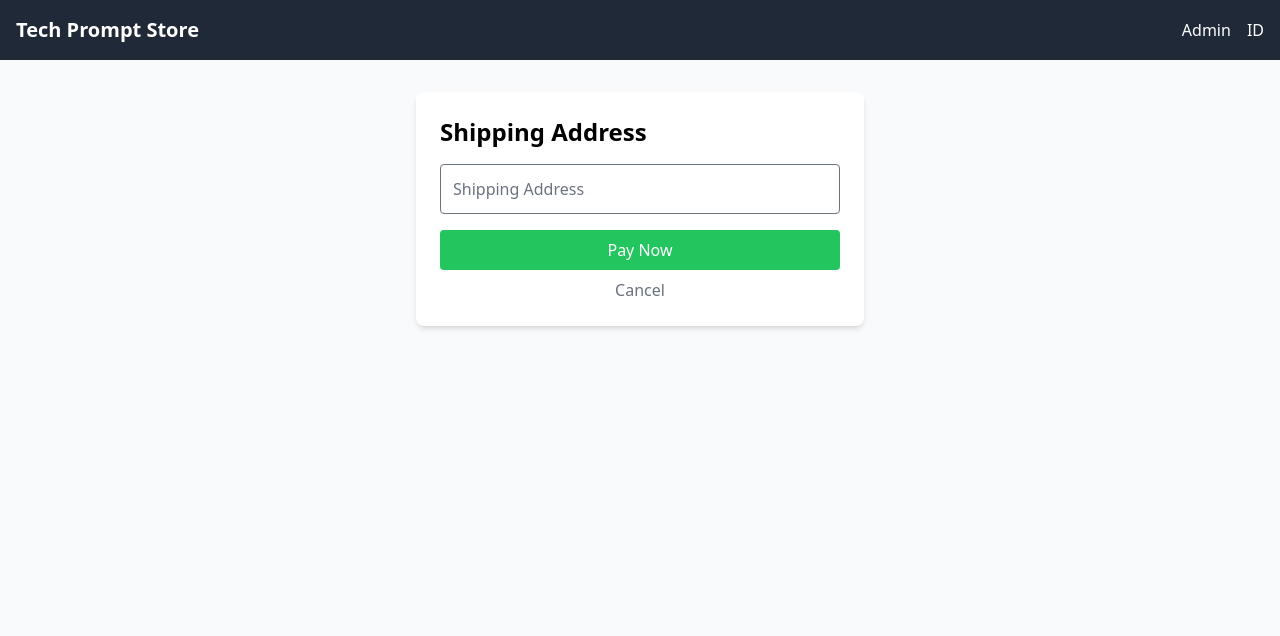
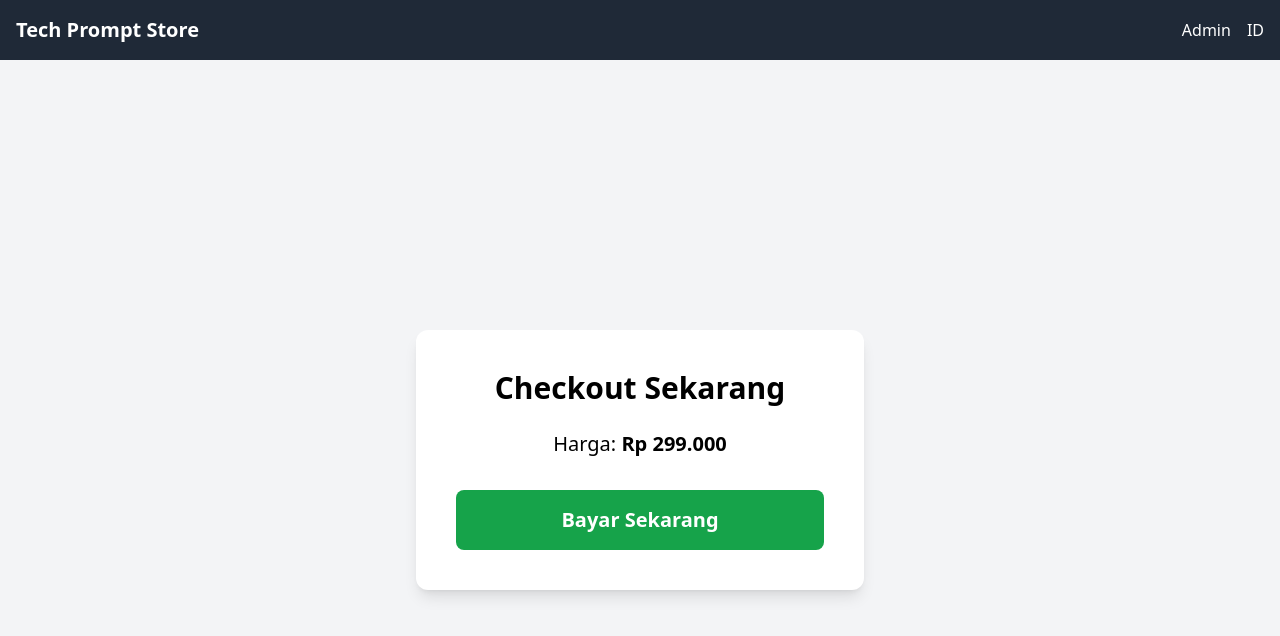
Before and after one commit to chafis1221-oss/Apps, a React (Vite) app in the folder frontend/: page /checkout in a window 1280 px wide. Shown: the top 636 px of the page. Built offline with nearby package versions, Linux system fonts and the light colour scheme.

Commit message:
Refactor Checkout component for better UX

```diff
--- a/frontend/src/pages/Checkout.jsx
+++ b/frontend/src/pages/Checkout.jsx
@@ -1,44 +1,37 @@
 import { useState } from 'react';
 import { useTranslation } from 'react-i18next';
-import { useNavigate } from 'react-router-dom';
 import axios from 'axios';
 
 const Checkout = () => {
   const { t } = useTranslation();
-  const [address, setAddress] = useState('');
-  const navigate = useNavigate();
+  const [loading, setLoading] = useState(false);
 
-  const handleSubmit = async (e) => {
-    e.preventDefault();
-    try {
-      // Simulasi: Di real, post ke /api/create-checkout-session
-      const res = await axios.post('https://apps-8wf5.onrender.com/api/create-checkout-session', { address }, {
-        headers: { Authorization: `Bearer ${localStorage.getItem('token')}` }
+  const handleCheckout = () => {
+    setLoading(true);
+    axios.post('https://apps-8wf5.onrender.com/api/create-checkout-session')
+      .then(res => {
+        if (res.data.url) {
+          window.location.href = res.data.url;
+        }
+      })
+      .catch(err => {
+        alert('Checkout sementara gagal, coba lagi');
+        setLoading(false);
       });
-      window.location.href = res.data.url; // Redirect ke Stripe
-    } catch (err) {
-      alert('Error: ' + err.response?.data?.error);
-    }
   };
 
   return (
-    <div className="min-h-screen bg-gray-50 py-8">
-      <div className="max-w-md mx-auto bg-white p-6 rounded-lg shadow-md">
-        <h2 className="text-2xl font-bold mb-4">{t('checkout.address')}</h2>
-        <form onSubmit={handleSubmit}>
-          <input
-            type="text"
-            placeholder={t('checkout.address')}
-            value={address}
-            onChange={(e) => setAddress(e.target.value)}
-            className="w-full p-3 border rounded mb-4"
-            required
-          />
-          <button type="submit" className="w-full bg-green-500 text-white py-2 rounded hover:bg-green-600">
-            {t('checkout.submit')}
-          </button>
-        </form>
-        <button onClick={() => navigate('/')} className="w-full mt-2 text-gray-500">Cancel</button>
+    <div className="min-h-screen bg-gray-100 flex items-center justify-center p-6">
+      <div className="bg-white p-10 rounded-xl shadow-lg max-w-md w-full text-center">
+        <h1 className="text-3xl font-bold mb-6">Checkout Sekarang</h1>
+        <p className="text-xl mb-8">Harga: <strong>Rp 299.000</strong></p>
+        <button
+          onClick={handleCheckout}
+          disabled={loading}
+          className="w-full bg-green-600 text-white py-4 rounded-lg text-xl font-bold hover:bg-green-700 disabled:opacity-50"
+        >
+          {loading ? 'Memproses...' : 'Bayar Sekarang'}
+        </button>
       </div>
     </div>
   );
```
